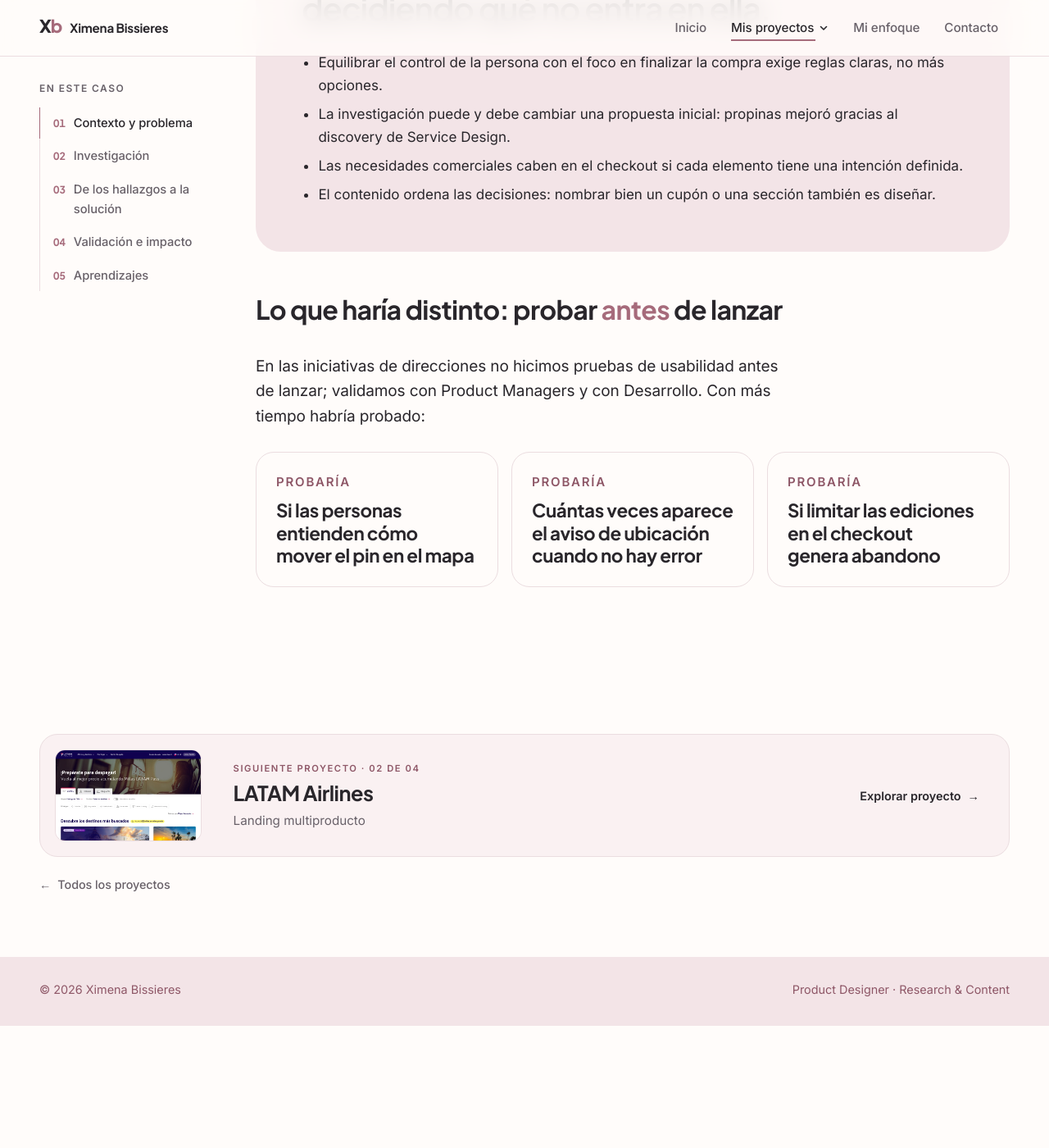
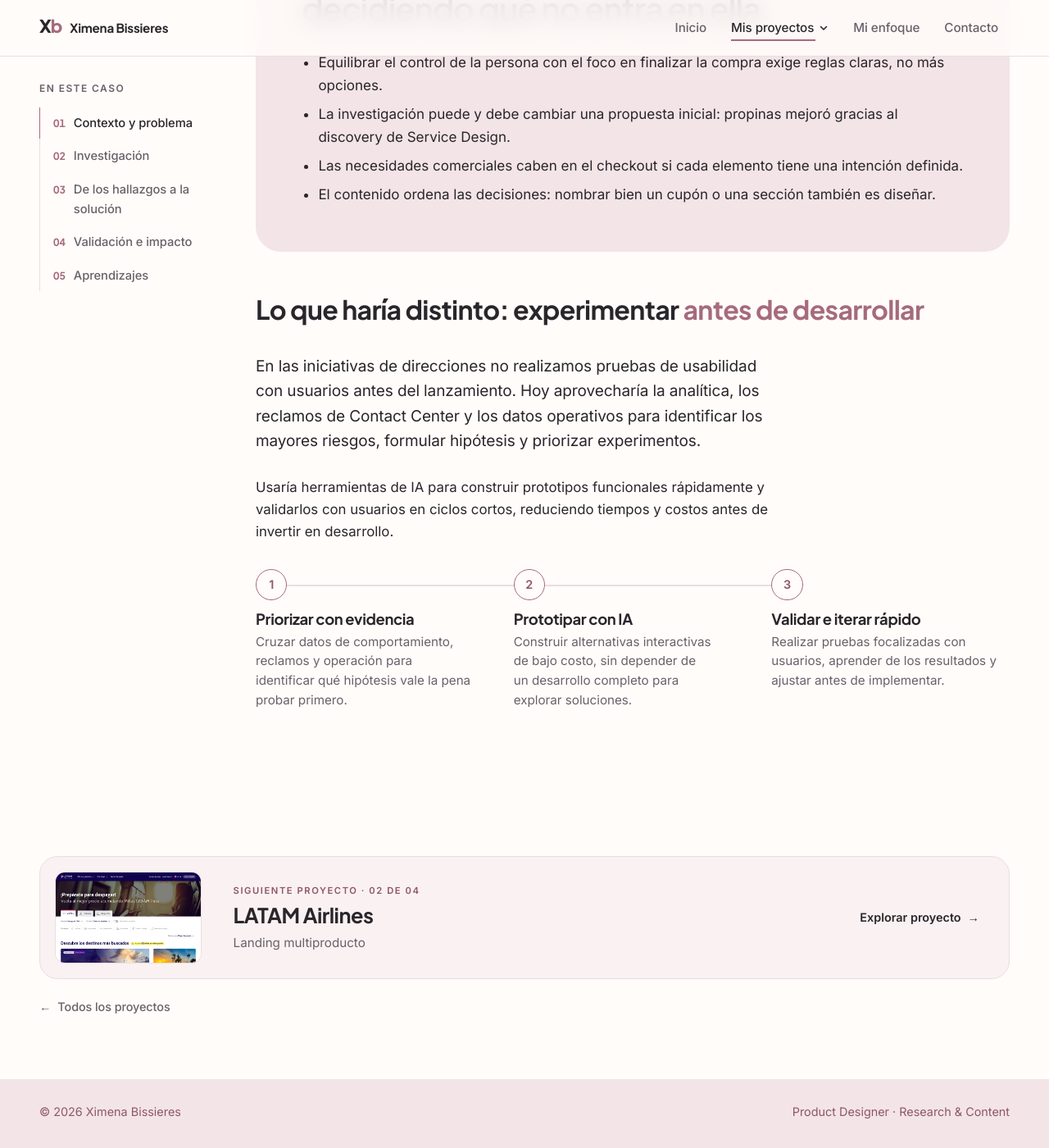
Before and after one commit to ximebissieres/Ximebissieres.github.io, a Jekyll site: the page built from proyectos/monchis.html, in a window 1280 px wide and 1400 px high, scrolled down 11516 px. Shown: the whole window at 82% size. Built offline with Jekyll 4.4.1, drawn with Linux system fonts in a browser that asks for light colours; before the commit the page ends 12767 px from its top, so only the background shows below that.

Commit message:
Monchis: aprendizajes, experimentar antes de desarrollar
Co-Authored-By: Claude Opus 5.5 <noreply@anthropic.com>
Claude-Session: https://claude.ai/code/session_01DJ4kQgEHjb3PtnpPBBuZ5X

```diff
--- a/assets/styles.css
+++ b/assets/styles.css
@@ -1720,3 +1720,7 @@ body { font-family: var(--sans); font-size: var(--fs-body); line-height: 1.65; f
 .tip-decisions .plain-list li::marker { color: var(--rose-ink); font-weight: var(--w-semibold); }
 .tip-decisions .tradeoff { margin-top: 4px; }
 .tv-label { min-height: 2.9em; }
+/* Monchis · Aprendizajes: secuencia de experimentación compacta */
+.experiment-steps { margin-top: 4px; }
+.experiment-steps b { font-size: 1.15rem; }
+.experiment-steps p { font-size: .95rem; line-height: 1.55; text-wrap: pretty; }
--- a/proyectos/monchis.html
+++ b/proyectos/monchis.html
@@ -331,13 +331,14 @@ summary: 'Rediseñamos el checkout de Monchis para simplificar decisiones, aclar
           <li>El contenido ordena las decisiones: nombrar bien un cupón o una sección también es diseñar.</li>
         </ul>
       </div>
-      <h3 class="sub-title">Lo que haría distinto: probar <em>antes</em> de lanzar</h3>
-      <p class="lead">En las iniciativas de direcciones no hicimos pruebas de usabilidad antes de lanzar; validamos con Product Managers y con Desarrollo. Con más tiempo habría probado:</p>
-      <div class="cards">
-        <div class="card outline"><p class="eyebrow">Probaría</p><h3>Si las personas entienden cómo mover el pin en el mapa</h3></div>
-        <div class="card outline"><p class="eyebrow">Probaría</p><h3>Cuántas veces aparece el aviso de ubicación cuando no hay error</h3></div>
-        <div class="card outline"><p class="eyebrow">Probaría</p><h3>Si limitar las ediciones en el checkout genera abandono</h3></div>
-      </div>
+      <h3 class="sub-title">Lo que haría distinto: experimentar <em>antes de desarrollar</em></h3>
+      <p class="lead">En las iniciativas de direcciones no realizamos pruebas de usabilidad con usuarios antes del lanzamiento. Hoy aprovecharía la analítica, los reclamos de Contact Center y los datos operativos para identificar los mayores riesgos, formular hipótesis y priorizar experimentos.</p>
+      <p class="tip-intro">Usaría herramientas de IA para construir prototipos funcionales rápidamente y validarlos con usuarios en ciclos cortos, reduciendo tiempos y costos antes de invertir en desarrollo.</p>
+      <ol class="timeline horizontal experiment-steps" style="--steps:3" aria-label="Cómo experimentaría hoy">
+        <li><b>Priorizar con evidencia</b><p>Cruzar datos de comportamiento, reclamos y operación para identificar qué hipótesis vale la pena probar primero.</p></li>
+        <li><b>Prototipar con IA</b><p>Construir alternativas interactivas de bajo costo, sin depender de un desarrollo completo para explorar soluciones.</p></li>
+        <li><b>Validar e iterar rápido</b><p>Realizar pruebas focalizadas con usuarios, aprender de los resultados y ajustar antes de implementar.</p></li>
+      </ol>
     </section>
   </div>
 </div>
```
